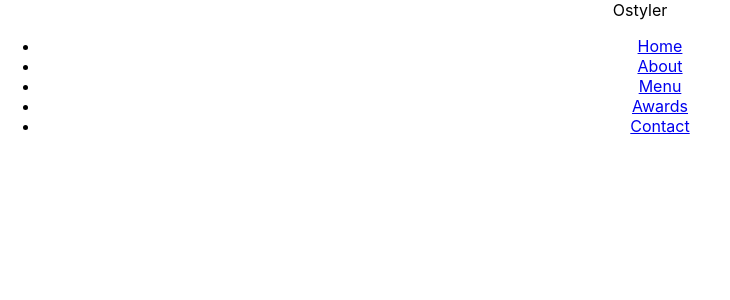
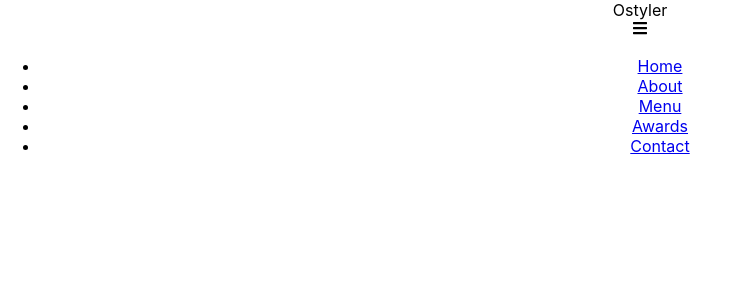
Before and after one commit to DamilolaF/my-landing-page, a React (Create React App) app in the folder page/: page / in a window 1280 px wide. Shown: the top 300 px of the page, without its empty margins (0-730 px from the left). Built offline with nearby package versions, Linux system fonts and the light colour scheme.

Commit message:
commit update

```diff
--- a/page/package.json
+++ b/page/package.json
@@ -8,6 +8,8 @@
     "@testing-library/user-event": "^13.5.0",
     "react": "^18.1.0",
     "react-dom": "^18.1.0",
+    "react-icons": "^4.4.0",
+    "react-router-dom": "^6.3.0",
     "react-scripts": "5.0.1",
     "web-vitals": "^2.1.4"
   },
--- a/page/src/App.js
+++ b/page/src/App.js
@@ -2,7 +2,7 @@
 //import logo from './logo.svg';
 import './App.css';
 import Navbar from './components/Navbar';
-
+import { BrowserRouter as router } from 'react-router-dom'
 
 
 function App() {
--- a/page/src/components/Navbar.js
+++ b/page/src/components/Navbar.js
@@ -1,9 +1,15 @@
 import React from "react";
+import { FaBars } from 'react-icons/fa';
 
 const Navbar = () => {
   return (
 
-        <nav><div className='logo'>Ostyler</div>
+        <nav>
+          <div className='desktop'>Ostyler
+          </div>
+          <div>
+          <FaBars className="icon"></FaBars>
+          </div>
          <ul className='app__navbar-links' >
         <li className='p__opensans' ><a href="#home">Home</a></li>
         <li className='p__opensans' ><a href="#about">About</a></li>
```
Also changed, not shown: 1 other file (tests, documents, lock files or other folders).
